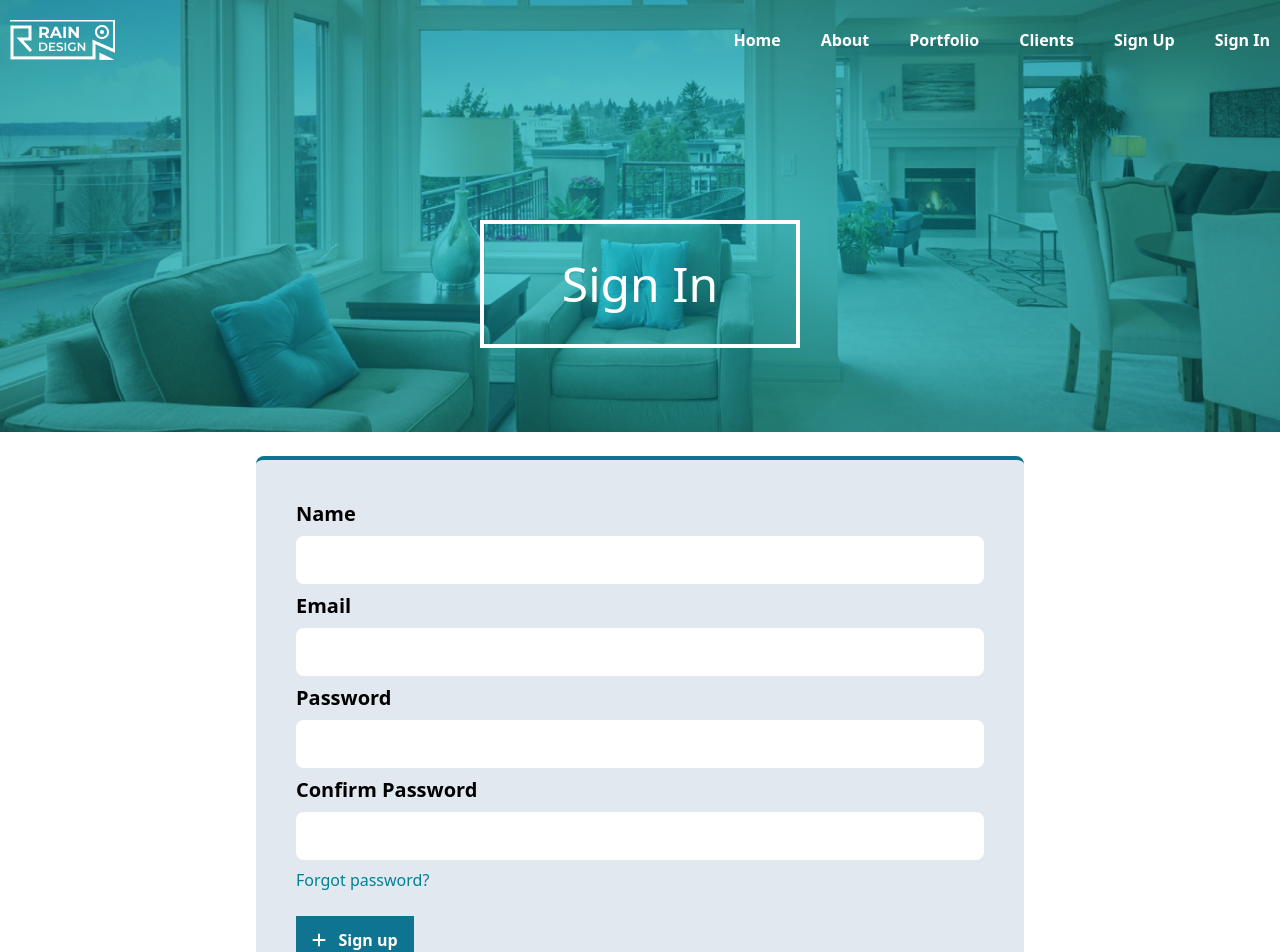
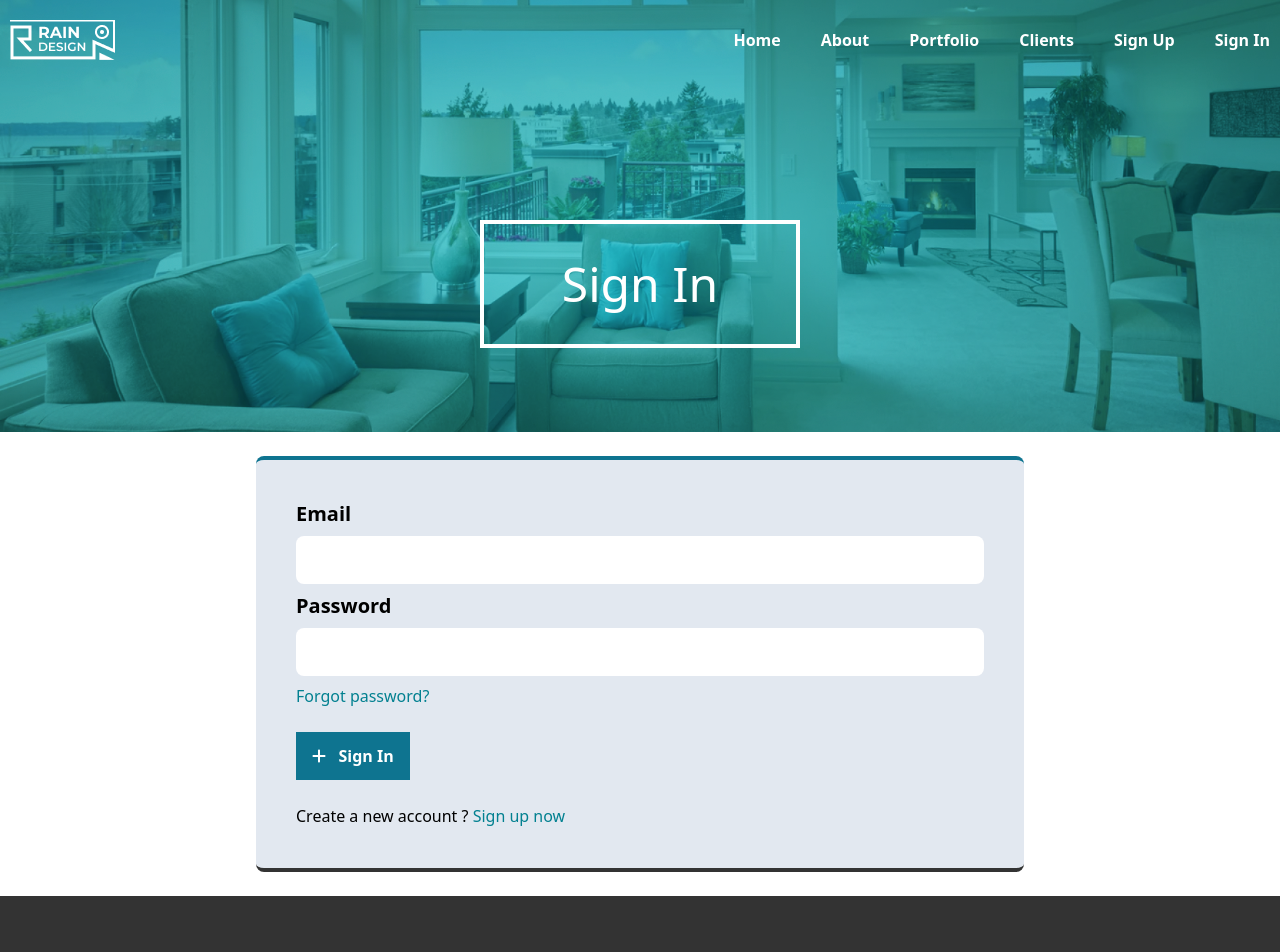
Before and after one commit to Shazzad-Hossen/microtaskbidz-web-app, a React (Create React App) app: page /Signin in a window 1280 px wide. Shown: the top 952 px of the page. Built offline with nearby package versions, Linux system fonts and the light colour scheme.

Commit message:
Sign In page design complete

```diff
--- a/src/pages/SIgnin/index.js
+++ b/src/pages/SIgnin/index.js
@@ -14,8 +14,7 @@ const Signin = () => {
 
    <form>
 
-       <label className='text-xl font-semibold' htmlFor="name">Name</label>  <br />
-       <input className='border-5 w-[100%] h-12 my-2 rounded-lg' type="text" name="name" id="name" />
+
 
        <label className='text-xl font-semibold' htmlFor="email">Email</label>  <br />
        <input className='border-5 w-[100%] h-12 my-2 rounded-lg' type="email" name="email" id="email" />
@@ -23,17 +22,15 @@ const Signin = () => {
        <label className='text-xl font-semibold' htmlFor="password">Password</label>  <br />
        <input className='border-5 w-[100%] h-12 my-2 rounded-lg' type="password" name="pass" id="pass" />
 
-       <label className='text-xl font-semibold' htmlFor="ConfirmPassword">Confirm Password</label>  <br />
-       <input className='border-5 w-[100%] h-12 my-2 rounded-lg' type="password" name="confPass" id="confPass" />
-       <br />
+
        <a className='text-[#028090]' href="/">Forgot password?</a>
 
        <br /> <br />
 
-       <ButtonPrimary text="Sign up"></ButtonPrimary>
+       <ButtonPrimary text="Sign In"></ButtonPrimary>
        <br /><br />
 
-       <p>Already have an account ? <a className='text-[#028090]' href="/">Sign In here</a></p>
+       <p>Create a new account ? <a className='text-[#028090]' href="/">Sign up now</a></p>
 
 
    </form>
--- a/src/pages/Signup/index.js
+++ b/src/pages/Signup/index.js
@@ -25,8 +25,6 @@ const Signup = () => {
 
                 <label className='text-xl font-semibold' htmlFor="ConfirmPassword">Confirm Password</label>  <br />
                 <input className='border-5 w-[100%] h-12 my-2 rounded-lg' type="password" name="confPass" id="confPass" />
-                <br />
-                <a className='text-[#028090]' href="/">Forgot password?</a>
 
                 <br /> <br />
 
```
